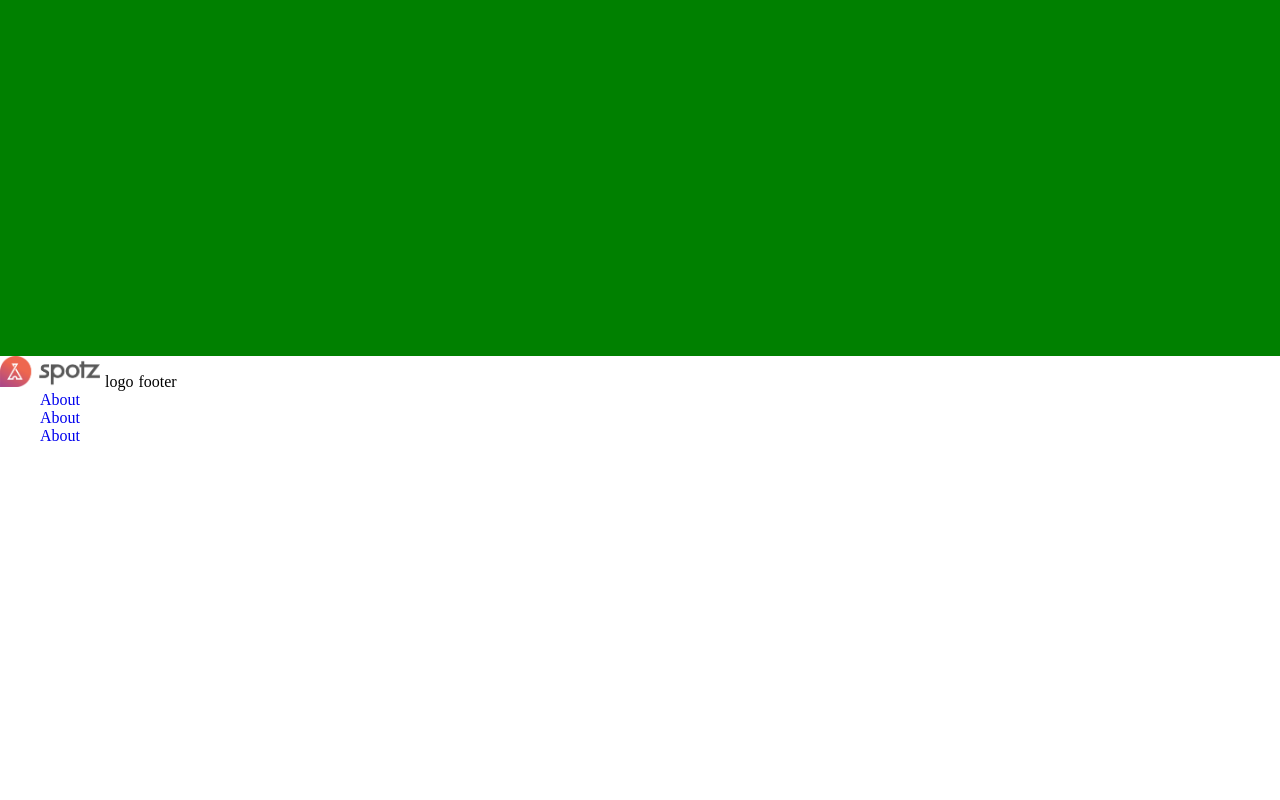
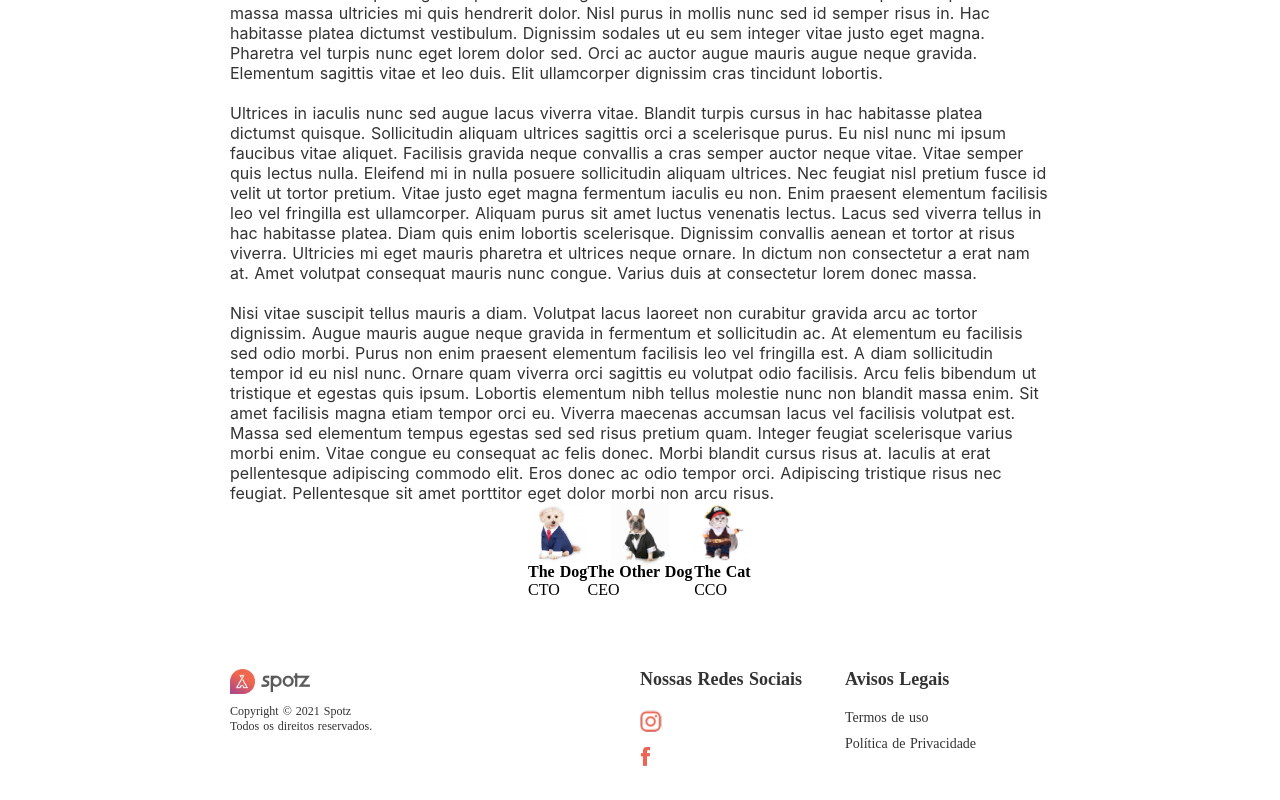
Before and after one commit to saulofilho/spotz-car, a Nuxt app: page / in a window 1280 px wide. Shown: the part 1420-2220 px from the top of the page. Before the commit the page ends 1865 px from the top, so only its background shows below. Built offline with nearby package versions, Linux system fonts and the light colour scheme; no server answers.

Commit message:
[feat] footer

```diff
--- a/assets/scss/main.sass
+++ b/assets/scss/main.sass
@@ -24,10 +24,16 @@ ul
 a
   text-decoration: none
 
+a:hover
+  text-decoration: underline
+
 button
   cursor: pointer
   background: transparent
   border: unset
+
+strong
+  font-weight: bolder
 
 .container
   margin: 0 auto
--- a/components/Buscar.vue
+++ b/components/Buscar.vue
@@ -1,5 +1,5 @@
 <template>
-  <div class="buscar-wrapper container">
+  <div class="buscar-wrapper">
     <div class="title">
       <p>Buscar</p>
     </div>
@@ -10,12 +10,7 @@
     <p v-if="$fetchState.pending">Loading....</p>
     <p v-else-if="$fetchState.error">Error while fetching cars</p>
     <div v-else class="card-wrapper">
-      <div
-        v-for="(car, index) in cars.cars"
-        :key="index"
-        :load="log(cars)"
-        class="card"
-      >
+      <div v-for="(car, index) in cars.cars" :key="index" class="card">
         <p>
           {{ car.id }}
         </p>
@@ -51,11 +46,7 @@ export default {
       .then((res) => res.json())
       .catch((err) => err.message)
   },
-  methods: {
-    log(car) {
-      console.log('cars', car.cars)
-    },
-  },
+  methods: {},
 }
 </script>
 
@@ -68,13 +59,17 @@ export default {
   justify-content: center
   align-items: center
   flex-flow: column
+  padding: 50px 0
 
 .buscar-wrapper .card-wrapper
   display: flex
-  justify-content: center
+  justify-content: flex-start
   align-items: center
   flex-flow: wrap
   width: 100%
+  margin: 0 auto
+  max-width: 900px
+  padding: 20px 40px
 
 .buscar-wrapper .card
   display: flex
--- a/components/Footer.vue
+++ b/components/Footer.vue
@@ -1,33 +1,102 @@
 <template>
   <footer>
-    <div class="footer-wrapper">
+    <div class="footer-wrapper container">
       <div class="logo-wrapper">
         <img src="../assets/images/logo.png" alt="logo of spotz car" />
-        logo footer
+        <p>
+          Copyright © 2021 Spotz
+          <br />
+          Todos os direitos reservados.
+        </p>
       </div>
-      <nav class="navbar-wrapper">
-        <ul>
-          <li>
-            <a href="#Inicio"> About </a>
-          </li>
-          <li>
-            <a href="#Buscar"> About </a>
-          </li>
-          <li>
-            <a href="#Sobre"> About </a>
-          </li>
-        </ul>
-      </nav>
+      <div class="infos-footer-wrapper">
+        <div class="col-wrapper">
+          <p class="col-title">Nossas Redes Sociais</p>
+          <a href="https://www.instagram.com/spotz.co/">
+            <img src="../assets/images/ig-icon.png" alt="logo of spotz car" />
+          </a>
+          <a href="https://www.facebook.com/spotz.co">
+            <img src="../assets/images/fb-icon.png" alt="logo of spotz car" />
+          </a>
+        </div>
+        <div class="col-wrapper">
+          <p class="col-title">Avisos Legais</p>
+          <a href="https://www.spotz.co/"> Termos de uso </a>
+          <a href="https://www.spotz.co/"> Política de Privacidade </a>
+        </div>
+      </div>
     </div>
   </footer>
 </template>
 
 <style lang="sass">
+@use '/assets/scss/main'
+
 footer
   width: 100%
-  height: 100%
+  height: auto
+
+footer .footer-wrapper
+  height: auto
+  width: 100%
+  display: flex
+  justify-content: center
+  align-items: flex-start
+  flex-flow: row
+
+footer .logo-wrapper
+  height: auto
+  width: 100%
+  display: flex
+  justify-content: flex-start
+  align-items: flex-start
+  flex-flow: column
 
 footer .logo-wrapper img
   height: 100%
-  width: 100px
+  width: 80px
+  padding-bottom: 10px
+
+footer .logo-wrapper p
+  font-size: 12px
+  color: main.$color-gray
+
+footer .infos-footer-wrapper
+  display: flex
+  justify-content: flex-start
+  align-items: flex-start
+  flex-flow: row
+  width: 100%
+  height: auto
+
+footer .col-wrapper
+  display: flex
+  justify-content: flex-start
+  align-items: flex-start
+  flex-flow: column
+  width: 100%
+  height: auto
+
+footer .col-wrapper a
+  font-size: 14px
+  color: main.$color-gray
+  padding-bottom: 10px
+
+footer .col-wrapper a:hover
+  color: main.$color-orange
+
+footer .col-title
+  font-weight: bolder
+  padding-bottom: 20px
+  height: auto
+  font-size: 18px
+  color: main.$color-gray
+
+@media (max-width: 768px)
+  footer .footer-wrapper
+    flex-flow: column
+  footer .infos-footer-wrapper
+    flex-flow: column
+  footer .col-wrapper
+    padding-top: 30px
 </style>
--- a/components/Sobre.vue
+++ b/components/Sobre.vue
@@ -1,37 +1,93 @@
 <template>
   <div class="sobre-wrapper">
-    <div class="title">
-      <p>Sobre</p>
-    </div>
-    <div class="subtitle">
-      <p>buscar no lorem ipsun generator</p>
-    </div>
+    <p class="title">Sobre</p>
+    <p class="text-sobre">
+      Lorem ipsum dolor sit amet, consectetur adipiscing elit, sed do eiusmod
+      tempor incididunt ut labore et dolore magna aliqua. Ultrices vitae auctor
+      eu augue ut lectus arcu bibendum at. Quis ipsum suspendisse ultrices
+      gravida dictum fusce. Vitae turpis massa sed elementum tempus egestas sed
+      sed risus. Ac feugiat sed lectus vestibulum. Hendrerit dolor magna eget
+      est lorem ipsum dolor sit amet. Ut etiam sit amet nisl. Leo duis ut diam
+      quam nulla porttitor. Elit duis tristique sollicitudin nibh. Diam quam
+      nulla porttitor massa id. Vitae elementum curabitur vitae nunc sed velit
+      dignissim. Erat pellentesque adipiscing commodo elit at imperdiet dui
+      accumsan sit.
+      <br />
+      <br />
+      Volutpat blandit aliquam etiam erat velit. Rhoncus dolor purus non enim
+      praesent elementum facilisis leo. Nec ultrices dui sapien eget mi proin
+      sed. Magna fermentum iaculis eu non diam. Et pharetra pharetra massa massa
+      ultricies mi quis hendrerit dolor. Nisl purus in mollis nunc sed id semper
+      risus in. Hac habitasse platea dictumst vestibulum. Dignissim sodales ut
+      eu sem integer vitae justo eget magna. Pharetra vel turpis nunc eget lorem
+      dolor sed. Orci ac auctor augue mauris augue neque gravida. Elementum
+      sagittis vitae et leo duis. Elit ullamcorper dignissim cras tincidunt
+      lobortis.
+      <br />
+      <br />
+      Ultrices in iaculis nunc sed augue lacus viverra vitae. Blandit turpis
+      cursus in hac habitasse platea dictumst quisque. Sollicitudin aliquam
+      ultrices sagittis orci a scelerisque purus. Eu nisl nunc mi ipsum faucibus
+      vitae aliquet. Facilisis gravida neque convallis a cras semper auctor
+      neque vitae. Vitae semper quis lectus nulla. Eleifend mi in nulla posuere
+      sollicitudin aliquam ultrices. Nec feugiat nisl pretium fusce id velit ut
+      tortor pretium. Vitae justo eget magna fermentum iaculis eu non. Enim
+      praesent elementum facilisis leo vel fringilla est ullamcorper. Aliquam
+      purus sit amet luctus venenatis lectus. Lacus sed viverra tellus in hac
+      habitasse platea. Diam quis enim lobortis scelerisque. Dignissim convallis
+      aenean et tortor at risus viverra. Ultricies mi eget mauris pharetra et
+      ultrices neque ornare. In dictum non consectetur a erat nam at. Amet
+      volutpat consequat mauris nunc congue. Varius duis at consectetur lorem
+      donec massa.
+      <br />
+      <br />
+      Nisi vitae suscipit tellus mauris a diam. Volutpat lacus laoreet non
+      curabitur gravida arcu ac tortor dignissim. Augue mauris augue neque
+      gravida in fermentum et sollicitudin ac. At elementum eu facilisis sed
+      odio morbi. Purus non enim praesent elementum facilisis leo vel fringilla
+      est. A diam sollicitudin tempor id eu nisl nunc. Ornare quam viverra orci
+      sagittis eu volutpat odio facilisis. Arcu felis bibendum ut tristique et
+      egestas quis ipsum. Lobortis elementum nibh tellus molestie nunc non
+      blandit massa enim. Sit amet facilisis magna etiam tempor orci eu. Viverra
+      maecenas accumsan lacus vel facilisis volutpat est. Massa sed elementum
+      tempus egestas sed sed risus pretium quam. Integer feugiat scelerisque
+      varius morbi enim. Vitae congue eu consequat ac felis donec. Morbi blandit
+      cursus risus at. Iaculis at erat pellentesque adipiscing commodo elit.
+      Eros donec ac odio tempor orci. Adipiscing tristique risus nec feugiat.
+      Pellentesque sit amet porttitor eget dolor morbi non arcu risus.
+    </p>
     <div class="person-wrapper">
       <div class="item">
         <div class="img-wrapper">
-          <img src="" alt="" />
+          <img src="../assets/images/dog-boss1.jpg" alt="" />
         </div>
         <div class="cargos-wrapper">
-          <p class="name">Nome</p>
-          <p class="cargo">Cargo</p>
+          <p class="name">
+            <strong> The Dog </strong>
+          </p>
+          <p class="cargo">CTO</p>
         </div>
       </div>
       <div class="item">
         <div class="img-wrapper">
-          <img src="" alt="" />
+          <img src="../assets/images/dog-boss2.jpg" alt="" />
         </div>
         <div class="cargos-wrapper">
-          <p class="name">Nome</p>
-          <p class="cargo">Cargo</p>
+          <p class="name">
+            <strong> The Other Dog </strong>
+          </p>
+          <p class="cargo">CEO</p>
         </div>
       </div>
       <div class="item">
         <div class="img-wrapper">
-          <img src="" alt="" />
+          <img src="../assets/images/cat-boss1.jpg" alt="" />
         </div>
         <div class="cargos-wrapper">
-          <p class="name">Nome</p>
-          <p class="cargo">Cargo</p>
+          <p class="name">
+            <strong> The Cat </strong>
+          </p>
+          <p class="cargo">CCO</p>
         </div>
       </div>
     </div>
@@ -39,31 +95,46 @@
 </template>
 
 <style lang="sass">
+@use '/assets/scss/main'
+
 .sobre-wrapper
   margin: 0 auto
-  height: 100vh
+  height: auto
   width: 100%
   display: flex
   justify-content: center
   align-items: center
-  text-align: center
-  background: green
+  flex-flow: column
+  padding: 50px 0
 
-.person-wrapper
+.sobre-wrapper .person-wrapper
   display: flex
   justify-content: flex-start
   align-items: center
   flex-flow: row
 
-.item
+.sobre-wrapper .item
   display: flex
   justify-content: center
   align-items: center
   flex-flow: column
 
-.img-wrapper
+.sobre-wrapper .img-wrapper
   border-radius: 50%
+  width: 60px
+  height: 60px
 
-.img-wrapper img
+.sobre-wrapper .img-wrapper img
   width: 100%
+
+.sobre-wrapper .text-sobre
+  font-family: 'Quicksand', 'Source Sans Pro', -apple-system, BlinkMacSystemFont, 'Segoe UI', Roboto, 'Helvetica Neue', Arial, sans-serif
+  font-weight: normal
+  font-size: 1rem
+  color: main.$color-gray
+  width: 100%
+  height: auto
+  margin: 0 auto
+  max-width: 900px
+  padding: 0 40px
 </style>
```
Also changed, not shown: assets/images/fb-icon.png (added), assets/images/ig-icon.png (added).
